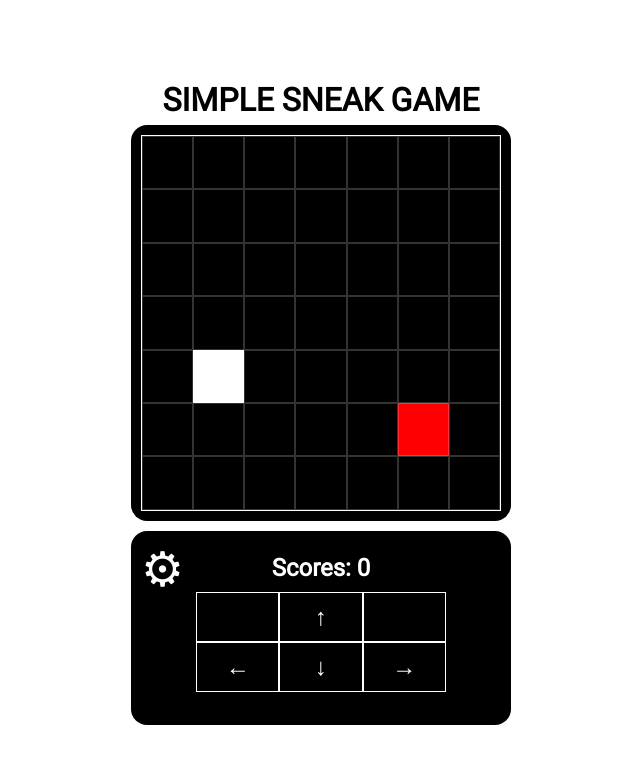
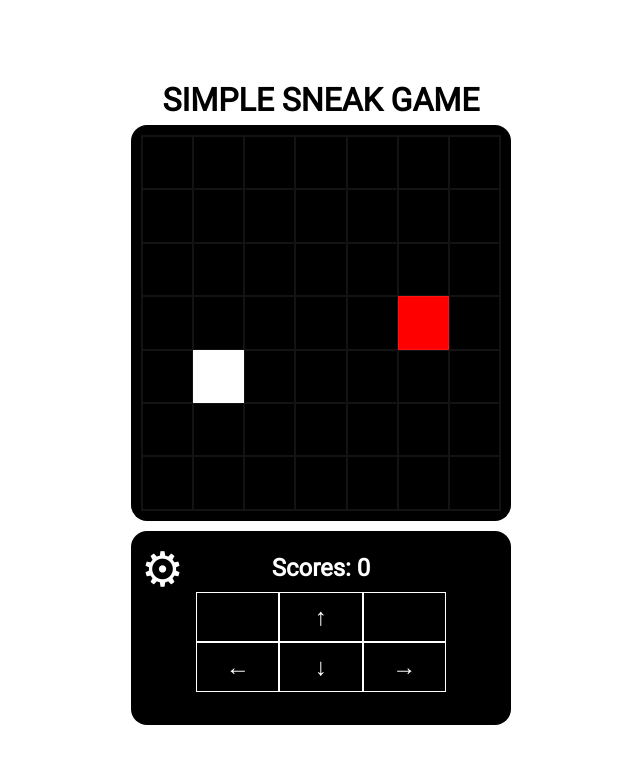
Before and after one commit to tonguyenducmanh/snake, a Vue app: page / in a window 1280 px wide. Shown: the top 764 px of the page, without its empty margins (319-959 px from the left). Built offline with nearby package versions, Linux system fonts and the light colour scheme.

Commit message:
sua lai game setting

```diff
--- a/src/components/MGame.vue
+++ b/src/components/MGame.vue
@@ -190,10 +190,23 @@ export default {
           me.activeSquares = []
           // tạo ra 1 ô active ngẫu nhiên
           me.activeSquares.push(me.randomSquare())
-          // tạo ra ô rắn săn mồi ngẫu nhiên
+          me.generateGameEating()
+        }
+        me.renderGameGrid()
+      }
+    },
+    /**
+     * tao ra o de an moi
+     * @author tdmanh1 09-05-2023
+     */
+    generateGameEating() {
+      let me = this
+      // tạo ra ô rắn săn mồi ngẫu nhiên
+      me.eatingSquare = me.randomSquare()
+      if (me.activeSquares && me.gameSize && me.activeSquares.length != me.gameSize * me.gameSize) {
+        while (me.checkIncludeSquare(me.activeSquares, me.eatingSquare)) {
           me.eatingSquare = me.randomSquare()
         }
-        me.renderGameGrid()
       }
     },
     /**
@@ -300,7 +313,7 @@ export default {
             newActiveSquare.y == me.eatingSquare.y
           ) {
             // tạo ra ô rắn săn mồi ngẫu nhiên mới
-            me.eatingSquare = me.randomSquare()
+            me.generateGameEating()
             // tang diem cho game
             me.$emit('changeScore', 1)
           } else {
@@ -396,14 +409,14 @@ export default {
   width: 100%;
   height: 100%;
   box-sizing: border-box;
-  border: 1px solid white;
+  border: 1px solid rgba(255, 255, 255, 0.074);
   /* background-color: cadetblue; */
   display: grid;
   grid-template-columns: repeat(gameSize, 1fr);
 }
 .m-cube {
   display: flex;
-  border: 1px solid rgba(255, 255, 255, 0.2);
+  border: 1px solid rgba(255, 255, 255, 0.074);
 }
 .m-cube-active {
   background-color: white;
--- a/src/components/MMain.vue
+++ b/src/components/MMain.vue
@@ -62,6 +62,8 @@ export default {
      */
     changeGameSize(isIncrease) {
       let me = this
+      // thay doi size game la reset store
+      me.newScore = 0
       if (!isIncrease) {
         if (me.emitGameSize > gameConfig.gameSize.minSize) {
           me.emitGameSize--
--- a/src/config/gameConfig.js
+++ b/src/config/gameConfig.js
@@ -1,8 +1,8 @@
 export default {
   // kích cỡ của game
   gameSize: {
-    minSize: 5, // size game nhỏ nhất
-    maxSize: 15, // size game lớn nhất
+    minSize: 3, // size game nhỏ nhất
+    maxSize: 50, // size game lớn nhất
     defaultSize: 7 // size game mặc định
   },
   // hướng di chuyển
```
